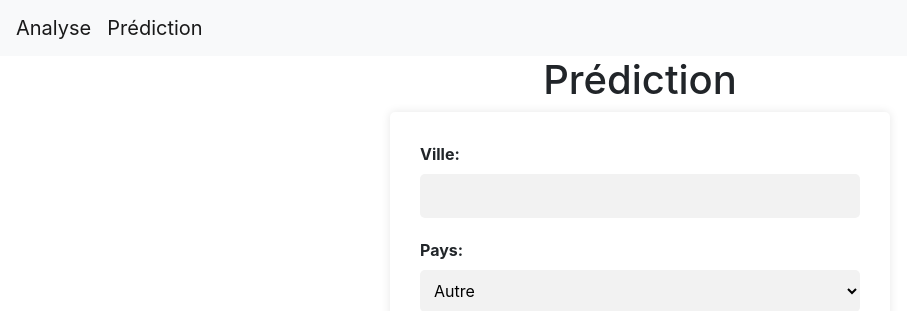
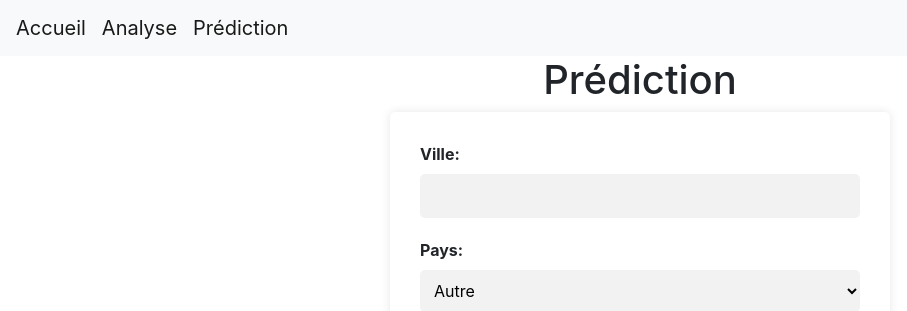
Before and after one commit to Lorenzo1208/MOOC, a Flask app: page /prediction in a window 1280 px wide. Shown: the top 311 px of the page, without its empty margins (0-907 px from the left). Run offline with Flask 3, Linux system fonts and the light colour scheme; parts of the project's set-up code (start-up, migrations or seed data) failed here and were passed over; some libraries are stand-ins or nearby versions.

Commit message:
bouton accueil

```diff
--- a/app/templates/analyse.html
+++ b/app/templates/analyse.html
@@ -15,6 +15,7 @@
 <body>
 
     <nav class="navbar navbar-expand-lg navbar-light bg-light">
+        <a class="navbar-brand" href="/">Accueil</a>
         <a class="navbar-brand" href="/analyse">Analyse</a>
         <a class="navbar-brand" href="/prediction">Prédiction</a>
     </nav>
--- a/app/templates/home.html
+++ b/app/templates/home.html
@@ -7,6 +7,7 @@
 </head>
 <body>
     <nav class="navbar navbar-expand-lg navbar-light bg-light">
+        <a class="navbar-brand" href="/">Accueil</a>
         <a class="navbar-brand" href="/analyse">Analyse</a>
         <a class="navbar-brand" href="/prediction">Prédiction</a>
         <button class="navbar-toggler" type="button" data-toggle="collapse" data-target="#navbarNav" aria-controls="navbarNav" aria-expanded="false">
--- a/app/templates/prediction.html
+++ b/app/templates/prediction.html
@@ -68,6 +68,7 @@
 <body>
 
     <nav class="navbar navbar-expand-lg navbar-light bg-light">
+        <a class="navbar-brand" href="/">Accueil</a>
         <a class="navbar-brand" href="/analyse">Analyse</a>
         <a class="navbar-brand" href="/prediction">Prédiction</a>
     </nav>
```
